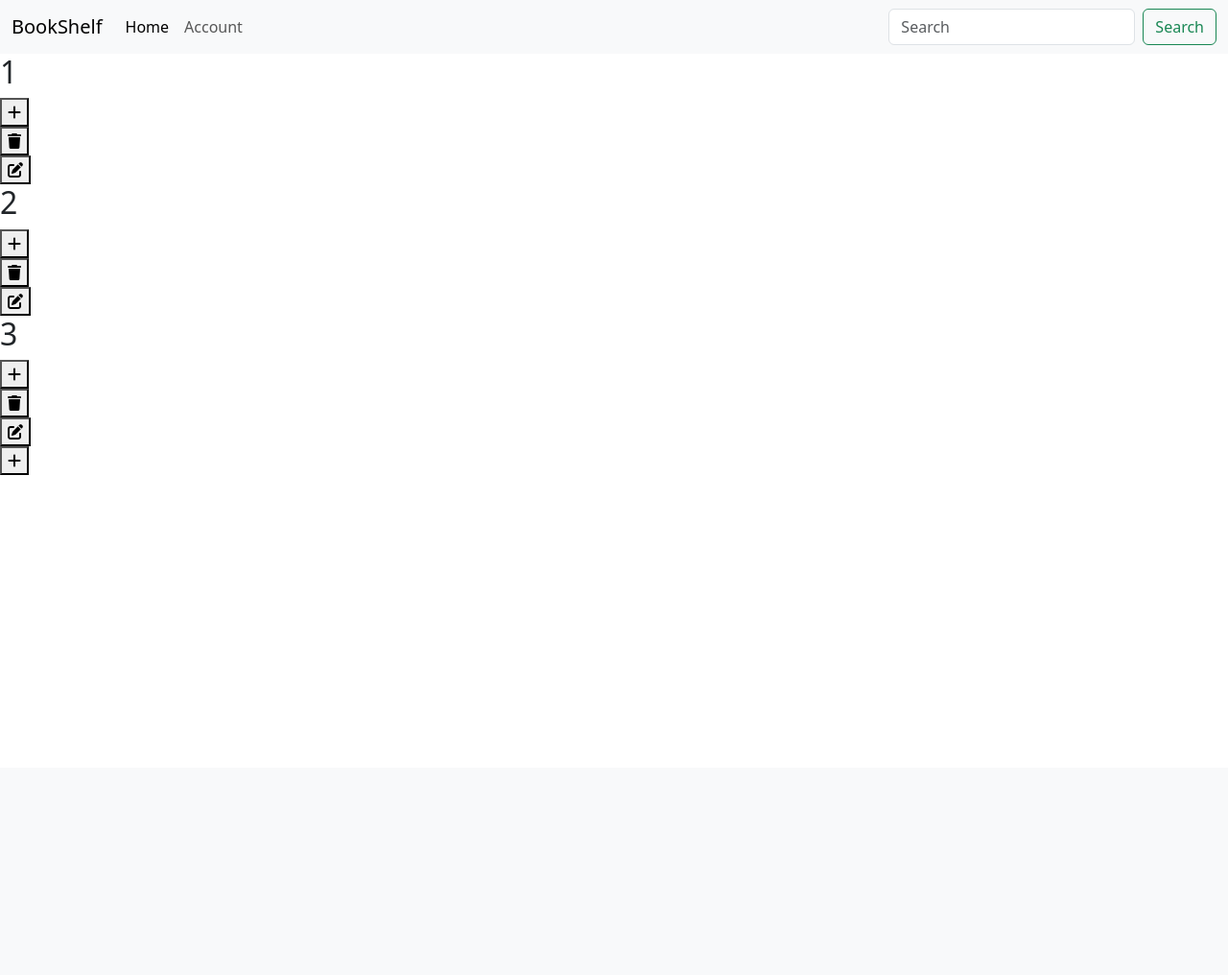
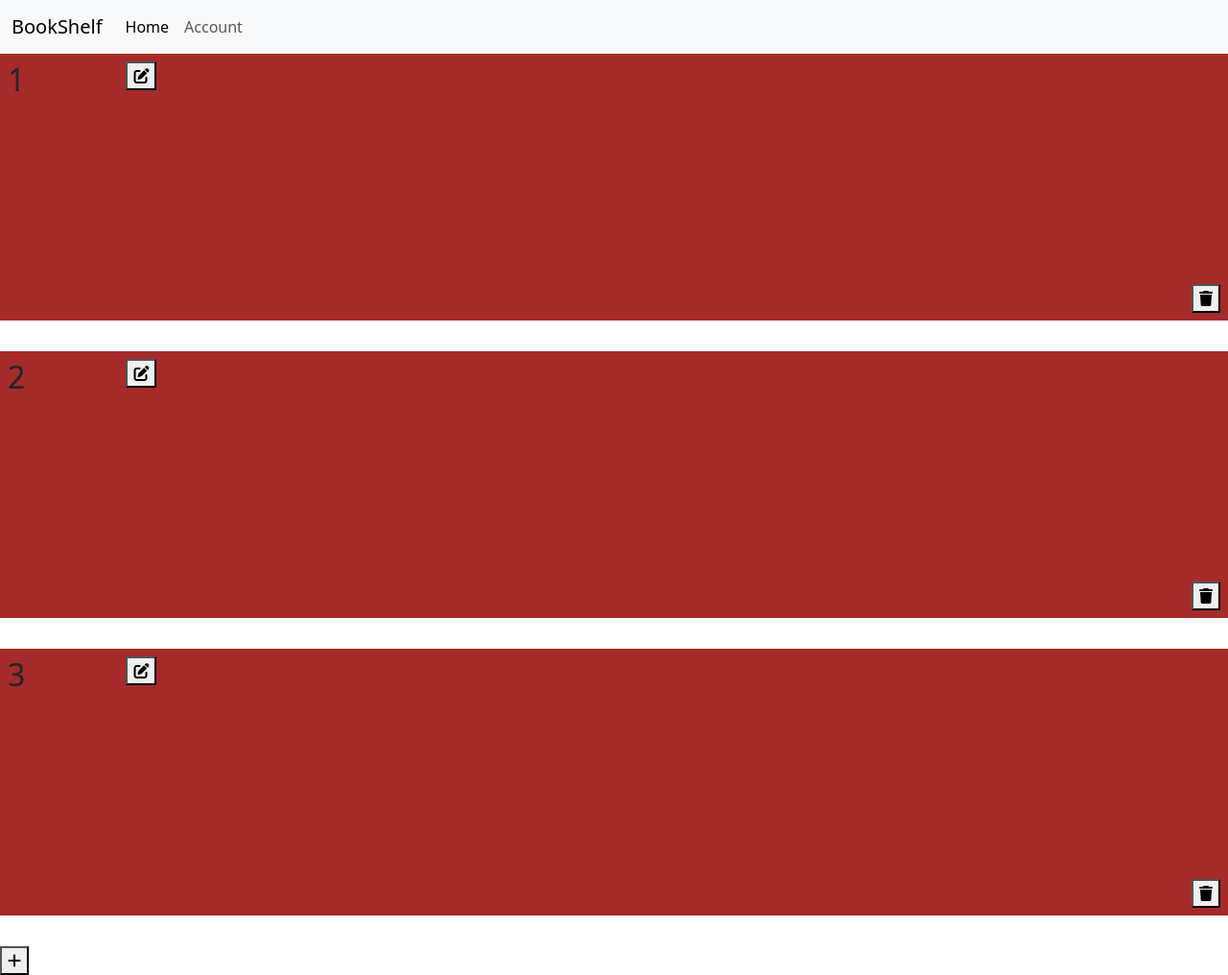
Before and after one commit to hunterb2121/library, a Flask app: page / in a window 1280 px wide. Shown: the whole page at 96% size. Before the commit the page ends 495 px from the top, so only its background shows below. Run offline with Flask 3, Linux system fonts and the light colour scheme; a user stored in the database is signed in; data comes from the database, SQL or seed files in the repository; data that the repository does not hold is empty; some libraries are stand-ins or nearby versions.

Commit message:
Added some temporary styling. Got hiding and unhiding the forms via JavaScript completed

```diff
--- a/static/show_forms.js
+++ b/static/show_forms.js
@@ -0,0 +1,9 @@
+document.querySelectorAll(".hidden_button").forEach(button => {
+    button.addEventListener("click", function() {
+        if (this.nextElementSibling.style.display == "none" || this.nextElementSibling.style.display == "") {
+            this.nextElementSibling.style.display = "block";
+        } else {
+            this.nextElementSibling.style.display = "none";
+        }
+    });
+});
--- a/static/styles.css
+++ b/static/styles.css
@@ -1,3 +1,37 @@
 .hidden {
     display: none;
 }
+
+.shelf {
+    width: 100%;
+    margin-bottom: 2rem;
+    padding: .5rem;
+    background-color: brown;
+    display: grid;
+    grid-template-columns: 1fr 1fr 6fr 1fr 1fr;
+    grid-template-rows: 1fr 4fr;
+    grid-template-areas:
+                    "number edit_shelf . delete_shelf add_book"
+                    "book_area book_area book_area book_area";
+}
+
+.books_shelf {
+    grid-area: book_area;
+}
+
+.add_book_container {
+    grid-area: add_book;
+}
+
+.remove_shelf {
+    grid-area: delete_shelf;
+}
+
+.edit_shelf_container {
+    grid-area: edit_shelf;
+}
+
+.book {
+    width: 20%;
+    background-color: lightblue;
+}
--- a/templates/index.html
+++ b/templates/index.html
@@ -12,6 +12,7 @@
     {% for id, books in library.items() %}
         <div class="shelf" data-id="{{ id }}">
             <h2>{{ id }}</h2>
+            <div class="books_shelf">
                 {% for book in books %}
                     <div class="book">
                         {% if book.title is not none %}
@@ -48,8 +49,8 @@
                                 <form action="/edit_book" method="post" class="edit_book hidden">
                                     <p>Edit Book</p>
                                     <input name="book_id" type="hidden" value="{{ book.id }}">
-                                <label for="book_title">Book Title</label>
-                                <input autofill="off" name="book_title" placeholder="Title" type="text">
+                                    <label for="book_title_{{ id }}">Book Title</label>
+                                    <input autofill="off" id="book_title_{{ id }}" name="book_title" placeholder="Title" type="text">
                                     <label for="book_author">Author</label>
                                     <input autofill="off" name="book_author" placeholder="Author" type="text">
                                     <label for="color">Color</label>
@@ -75,8 +76,9 @@
                             </div>
                         {% endif %}
                     </div>
+                </div>
             {% endfor %}
-            <div class="hidden_form">
+            <div class="hidden_form add_book_container">
                 <button class="hidden_button"><i class="fa-solid fa-plus"></i></button>
                 <form action="/add_book" method="post" class="add_book hidden">
                     <p>Add Book</p>
@@ -106,12 +108,12 @@
                 </form>
             </div>
 
-            <form action="/remove_shelf" method="post">
+            <form action="/remove_shelf" method="post" class="remove_shelf">
                 <input name="remove_shelf_id" type="hidden" value="{{ id }}">
                 <button type="submit"><i class="fa-solid fa-trash"></i></button>
             </form>
 
-            <div class="hidden_form">
+            <div class="hidden_form" class="edit_shelf_container">
                 <button class="hidden_button"><i class="fa-solid fa-pen-to-square"></i></button>
                 <form action="/edit_shelf" method="post" class="edit_shelf hidden">
                     <p>Edit Shelf: {{ id }}</p>
--- a/templates/layouts.html
+++ b/templates/layouts.html
@@ -36,10 +36,6 @@
                         <a class="nav-link" href="/account">Account</a>
                       </li>
                     </ul>
-                    <form class="d-flex" role="search">
-                      <input class="form-control me-2" type="search" placeholder="Search" aria-label="Search">
-                      <button class="btn btn-outline-success" type="submit">Search</button>
-                    </form>
                   </div>
                 </div>
               </nav>
```
Lines whose indentation alone changed are shown as unchanged.
